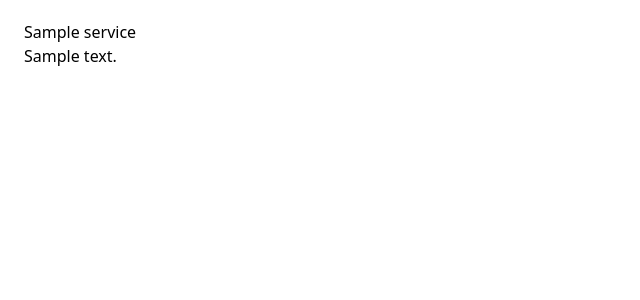
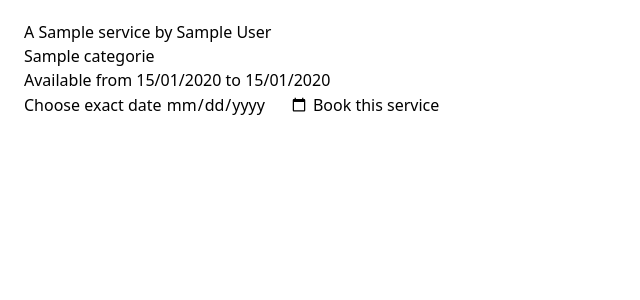
Before and after one commit to eleo-jens/KindCities, a Symfony app: template templates/service/details.html.twig in a window 1280 px wide. Shown: the top 300 px of the page, without its empty margins (0-640 px from the left). Run offline with Twig, Linux system fonts and the light colour scheme; the template is opened without the code that fills it: most values are stand-ins (such as "Sample title", 1, 10 or a date in 2020); some libraries are stand-ins or nearby versions.

Commit message:
vue pour le détail d'une reservation d'une disponibilité d'un service - avant suppression de DetailReservation car une resa concerne uniquement un service

```diff
--- a/src/DataFixtures/AddressServiceFixtures.php
+++ b/src/DataFixtures/AddressServiceFixtures.php
@@ -3,13 +3,14 @@
 namespace App\DataFixtures;
 
 use App\Entity\Address;
+use App\Entity\Service;
 use App\DataFixtures\AddressFixtures;
 use App\DataFixtures\ServiceFixtures;
-use App\Entity\Service;
 use Doctrine\Persistence\ObjectManager;
 use Doctrine\Bundle\FixturesBundle\Fixture;
+use Doctrine\Common\DataFixtures\DependentFixtureInterface;
 
-class AddressServiceFixtures extends Fixture
+class AddressServiceFixtures extends Fixture implements DependentFixtureInterface
 {
     public function load(ObjectManager $manager): void
     {
--- a/templates/service/details.html.twig
+++ b/templates/service/details.html.twig
@@ -4,8 +4,32 @@
 
 {% block body %}
 
-{# <h1>A {{service.categorie.name}} by {{service.host.firstname}}</h1> #}
-<h2>{{service.name}}</h2>
-<div>{{service.description}}</div>
+<h1>A {{disponibilite.service.name}} by {{disponibilite.host.firstName}} {{disponibilite.host.lastName}}</h1>
+<h2>{{ categorie }}</h2>
+<div>Available from {{disponibilite.beginDateDispo | date("d/m/Y") }} to {{disponibilite.endDateDispo | date("d/m/Y")}}</div>
+
+
+<form method="post" accept-charset="UTF-8" action="{{ path('create_reservation') }}">
+
+    {% if categorie != "Accommodation" %}
+        <label for="beginDate">Choose exact date</label>
+        <input id="beginDate" type="date" name="beginDate"
+            value="{{ disponibilite.beginDateDispo | date("Y/m/d") }}" min="{{disponibilite.beginDateDispo | date("Y/m/d")}}" max="{{disponibilite.endDateDispo| date("Y/m/d")}}">
+
+    {% else %}
+        Choose exact dates:
+        <label for="beginDate">Arrival Date</label>
+        <input id="beginDate" type="date" name="beginDate"
+            value="{{ disponibilite.beginDateDispo | date("Y/m/d") }}" min="{{disponibilite.beginDateDispo | date("Y/m/d")}}" max="{{disponibilite.endDateDispo | date("Y/m/d")}}">
+
+        <label for="endDate">Departure Date</label>
+        <input id="endDate" type="date" name="endDate"
+            value="{{ disponibilite.endDateDispo | date("Y/m/d") }}" min="{{disponibilite.beginDateDispo | date("Y/m/d")}}" max="{{disponibilite.endDateDispo | date("Y/m/d")}}">
+    {% endif %}
+
+    <input type="submit" value="Book this service">
+</form>
+
+
 
 {% endblock %}
```
Also changed, not shown: src/Controller/ReservationController.php (+20 -1 lines), src/Controller/ServiceController.php (+12 -17 lines), templates/service/results.html.twig (+8 -5 lines).
